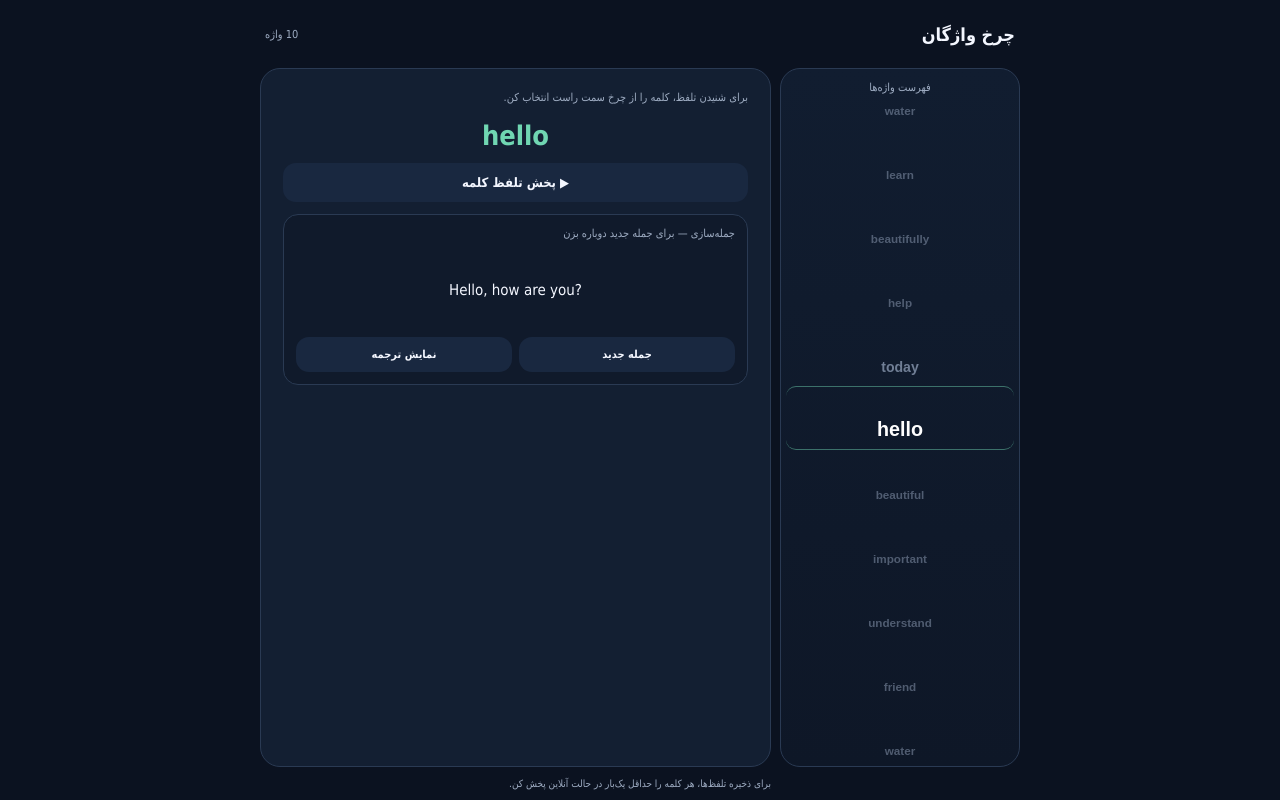
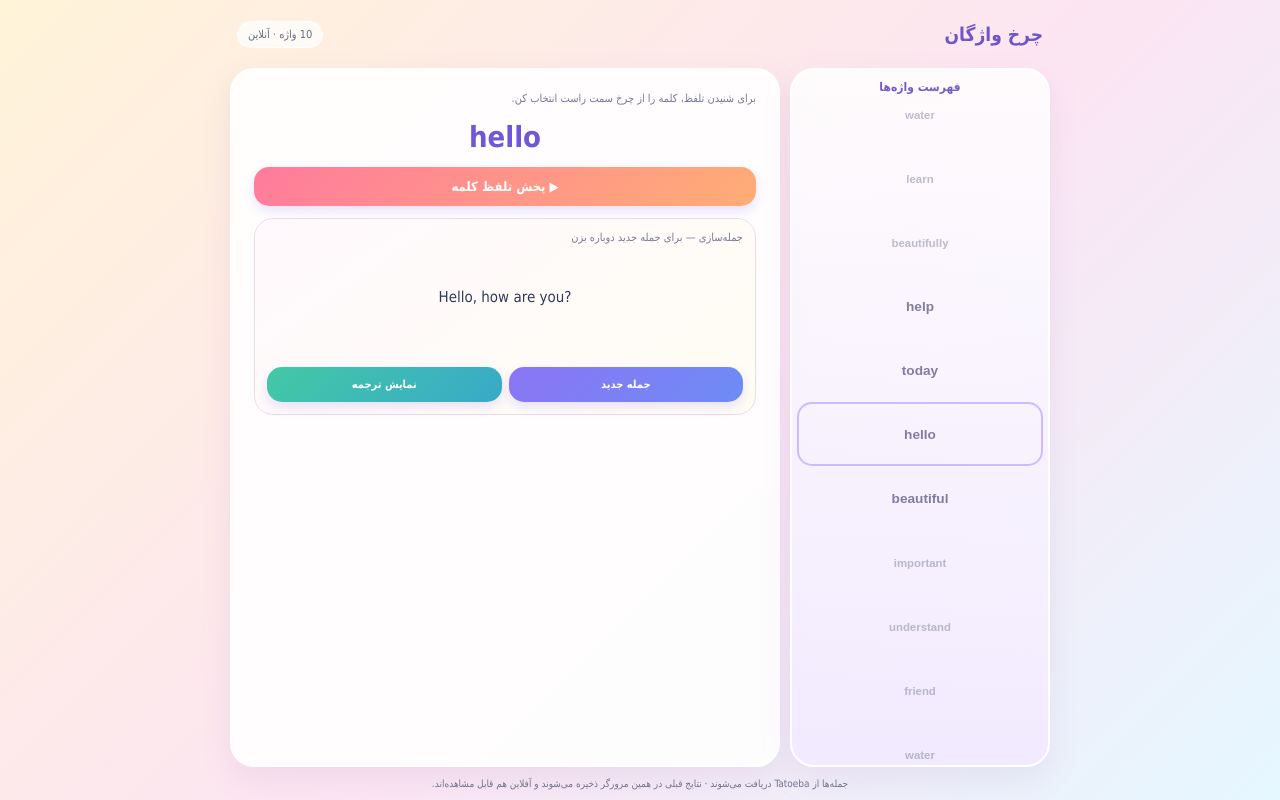
Before and after one commit to Bizad71/e2, a plain HTML site: page index.html in a window 1280 px wide. Drawn offline with Linux system fonts and the light colour scheme; no server answers.

Commit message:
Add files via upload

```diff
--- a/index.html
+++ b/index.html
@@ -7,36 +7,39 @@
 <link rel="manifest" href="manifest.json">
 <title>چرخ واژگان</title>
 <style>
-:root{--bg:#0b1220;--panel:#131f32;--panel2:#192840;--text:#f4f7ff;--muted:#9eacc2;--accent:#70d6b2;--line:#2a3a53}
+:root{--bg1:#fff3d8;--bg2:#fce5f3;--panel:#ffffffeb;--panel2:#f0eaff;--text:#28304a;--muted:#777b96;--accent:#ff668c;--line:#eadcf4}
 *{box-sizing:border-box}
-html,body{margin:0;width:100%;height:100%;background:var(--bg);color:var(--text);font-family:Tahoma,"Segoe UI",sans-serif;overflow:hidden}
+html,body{margin:0;width:100%;height:100%;background:linear-gradient(135deg,var(--bg1),var(--bg2) 55%,#e5f7ff);color:var(--text);font-family:Tahoma,"Segoe UI",sans-serif;overflow:hidden}
 body{padding:env(safe-area-inset-top) 10px env(safe-area-inset-bottom)}
-.app{height:100%;max-width:760px;margin:auto;display:flex;flex-direction:column;gap:10px;padding:10px 0}
-header{height:48px;display:flex;align-items:center;justify-content:space-between;padding:0 5px}
-header h1{font-size:18px;margin:0;font-weight:800}
-#status{font-size:11px;color:var(--muted)}
-.main{direction:ltr;display:grid;grid-template-columns:minmax(0,1fr) 42%;gap:9px;flex:1;min-height:0}
-.practice{direction:rtl;background:var(--panel);border:1px solid var(--line);border-radius:20px;padding:14px 12px;display:flex;flex-direction:column;min-width:0;overflow:auto}
-.practice .hint{font-size:11px;color:var(--muted);margin-bottom:12px}
-.word-head{font-size:clamp(19px,5vw,27px);font-weight:800;direction:ltr;text-align:center;word-break:break-word;margin:4px 0 12px;color:var(--accent)}
-.action{border:0;border-radius:13px;background:var(--panel2);color:var(--text);padding:12px 10px;font:inherit;font-size:13px;font-weight:700;width:100%;cursor:pointer;touch-action:manipulation}
+.app{height:100%;max-width:820px;margin:auto;display:flex;flex-direction:column;gap:10px;padding:10px 0}
+header{height:48px;display:flex;align-items:center;justify-content:space-between;padding:0 7px}
+header h1{font-size:19px;margin:0;font-weight:900;color:#6e55c8}
+#status{font-size:11px;color:#666b87;background:#ffffffb8;border:1px solid #fff;border-radius:20px;padding:6px 10px}
+.main{direction:ltr;display:grid;grid-template-columns:minmax(0,1fr) 42%;gap:10px;flex:1;min-height:0}
+.practice{direction:rtl;background:var(--panel);border:2px solid #fff;border-radius:24px;padding:14px 12px;display:flex;flex-direction:column;min-width:0;overflow:auto;box-shadow:0 12px 30px #9d79bb20}
+.practice .hint{font-size:11px;color:var(--muted);margin-bottom:10px}
+.word-head{font-size:clamp(20px,5vw,29px);font-weight:900;direction:ltr;text-align:center;word-break:break-word;margin:5px 0 13px;color:#7256d8;text-shadow:0 2px 0 #fff}
+.action{border:0;border-radius:15px;background:linear-gradient(135deg,#8c75f4,#6d8cf5);color:white;padding:12px 10px;font:inherit;font-size:13px;font-weight:800;width:100%;cursor:pointer;touch-action:manipulation;box-shadow:0 5px 12px #8c75f433}
 .action:active{transform:scale(.98)}
-.sentence-card{margin-top:12px;border:1px solid var(--line);border-radius:15px;padding:12px;background:#101a2b}
-.sentence{font-size:15px;line-height:1.8;direction:ltr;text-align:left;min-height:76px;display:flex;align-items:center;justify-content:center}
-.translation{font-size:13px;color:#c9d5e6;line-height:1.8;border-top:1px solid var(--line);margin-top:8px;padding-top:8px}
+#playWord{background:linear-gradient(135deg,#ff7b9d,#ffad75)}
+.sentence-card{margin-top:12px;border:1px solid #f2d9e8;border-radius:19px;padding:12px;background:linear-gradient(145deg,#fff9fd,#fffdf4)}
+.sentence{font-size:15px;line-height:1.9;direction:ltr;text-align:left;min-height:86px;display:flex;align-items:center;justify-content:center;color:#303b59;padding:4px}
+.sentence-source{font-size:10px;color:#8b82a8;text-align:left;margin-top:4px;min-height:14px;direction:ltr}.translation{font-size:13px;color:#525878;line-height:1.9;border-top:1px dashed #e6cce0;margin-top:8px;padding-top:9px;text-align:right}
 .hidden{display:none}
 .sentence-actions{display:grid;grid-template-columns:1fr 1fr;gap:7px;margin-top:9px}
 .sentence-actions .action{font-size:11px;padding:11px 5px}
-.wheel-wrap{direction:rtl;position:relative;border:1px solid var(--line);border-radius:20px;background:linear-gradient(180deg,#111d30,#0e1727);overflow:hidden;min-width:0}
-.wheel-title{text-align:center;color:var(--muted);font-size:11px;padding:12px 3px 3px}
-.wheel{height:calc(100% - 32px);overflow-y:auto;overscroll-behavior:contain;scroll-snap-type:y mandatory;scrollbar-width:none;padding:calc((100% - 150px)/2) 3px;direction:ltr}
+.sentence-actions #toggleTranslation{background:linear-gradient(135deg,#43c9a5,#38a9c9)}
+.wheel-wrap{direction:rtl;position:relative;border:2px solid #fff;border-radius:24px;background:linear-gradient(180deg,#ffffffd9,#f2eaffed);overflow:hidden;min-width:0;box-shadow:0 12px 30px #9d79bb20}
+.wheel-title{text-align:center;color:#755bc8;font-size:12px;font-weight:900;height:32px;padding:10px 3px 2px}
+.wheel{height:calc(100% - 32px);overflow-y:auto;overscroll-behavior:contain;scroll-snap-type:y mandatory;scrollbar-width:none;padding:0 3px;direction:ltr}
 .wheel::-webkit-scrollbar{display:none}
-.wheel-item{height:58px;width:100%;display:flex;align-items:center;justify-content:center;scroll-snap-align:center;border:0;background:transparent;color:#91a0b8;font-size:15px;font-weight:600;white-space:nowrap;overflow:hidden;text-overflow:ellipsis;opacity:.5;transform:scale(.78);transition:transform .13s,opacity .13s,color .13s;direction:ltr;cursor:pointer;padding:0 4px;touch-action:pan-y}
-.wheel-item.active{color:#fff;opacity:1;transform:scale(1.16);font-size:17px;font-weight:900}
-.wheel-item.near{opacity:.75;transform:scale(.94)}
-.focus-line{position:absolute;left:5px;right:5px;top:50%;height:58px;transform:translateY(-50%);border-top:1px solid #70d6b277;border-bottom:1px solid #70d6b277;pointer-events:none;border-radius:10px}
-footer{font-size:10px;color:var(--muted);text-align:center;padding:1px}
-@media(min-width:600px){.main{grid-template-columns:minmax(0,1fr) 240px}.practice{padding:22px}.wheel-item{height:64px}.focus-line{height:64px}}
+.wheel-item{height:58px;width:100%;display:flex;align-items:center;justify-content:center;scroll-snap-align:center;border:0;background:transparent;color:#777b99;font-size:15px;font-weight:650;white-space:nowrap;overflow:hidden;text-overflow:ellipsis;opacity:.48;transform:scale(.76);transition:transform .13s,opacity .13s,color .13s;direction:ltr;cursor:pointer;padding:0 4px;touch-action:pan-y}
+.wheel-item.active{color:#fff;opacity:1;transform:scale(1.08);font-size:17px;font-weight:900;background:linear-gradient(90deg,#ff8ca8,#9b83ff);border-radius:14px;box-shadow:0 5px 14px #a184e844}
+.wheel-item.near{opacity:.78;transform:scale(.91);color:#625c87}
+.focus-line{position:absolute;left:5px;right:5px;top:calc(32px + (100% - 32px)/2);height:58px;transform:translateY(-50%);border:2px solid #a88cff88;pointer-events:none;border-radius:15px}
+footer{font-size:10px;color:#72748e;text-align:center;padding:1px 4px}
+@media(max-width:360px){.main{grid-template-columns:minmax(0,1fr) 40%;gap:7px}.practice{padding:11px 9px}.wheel-item{font-size:13px}.word-head{font-size:19px}}
+@media(min-width:600px){.main{grid-template-columns:minmax(0,1fr) 260px}.practice{padding:22px}.wheel-item{height:64px}.focus-line{height:64px}}
 </style>
 </head>
 <body>
@@ -50,6 +53,7 @@ footer{font-size:10px;color:var(--muted);text-align:center;padding:1px}
 <div class="sentence-card">
 <div class="hint">جمله‌سازی — برای جمله جدید دوباره بزن</div>
 <div class="sentence" id="sentence">Tap the sentence button to make an example.</div>
+<div class="sentence-source" id="sentenceSource"></div>
 <div class="translation hidden" id="translation"></div>
 <div class="sentence-actions">
 <button class="action" id="newSentence">جمله جدید</button>
@@ -63,136 +67,149 @@ footer{font-size:10px;color:var(--muted);text-align:center;padding:1px}
 <div class="focus-line"></div>
 </aside>
 </div>
-<footer>برای ذخیره تلفظ‌ها، هر کلمه را حداقل یک‌بار در حالت آنلاین پخش کن.</footer>
+<footer>جمله‌ها از Tatoeba دریافت می‌شوند · نتایج قبلی در همین مرورگر ذخیره می‌شوند و آفلاین هم قابل مشاهده‌اند.</footer>
 </div>
 <audio id="audio" preload="none"></audio>
 <script>
 const wheel=document.getElementById('wheel'), wordTitle=document.getElementById('selectedWord');
 const sentenceBox=document.getElementById('sentence'), translationBox=document.getElementById('translation');
+const sentenceSource=document.getElementById('sentenceSource');
 const statusEl=document.getElementById('status'), audio=document.getElementById('audio');
-let words=[], selected=0, exampleIndex={}, scrollFrame=0, suppressScroll=false;
+const toggleTranslation=document.getElementById('toggleTranslation');
+let words=[], selected=0, scrollFrame=0, suppressScroll=false;
+let sentenceLists={}, sentenceIndexes={}, loadingSentence=false;
+const DB_NAME='word-wheel-memory', DB_VERSION=1, STORE='records';
+
+function openDB(){return new Promise((resolve,reject)=>{
+  if(!('indexedDB' in window)){reject(new Error('IndexedDB unavailable'));return;}
+  const req=indexedDB.open(DB_NAME,DB_VERSION);
+  req.onupgradeneeded=()=>{const db=req.result;if(!db.objectStoreNames.contains(STORE))db.createObjectStore(STORE);};
+  req.onsuccess=()=>resolve(req.result);req.onerror=()=>reject(req.error);
+});}
+async function dbGet(key){try{const db=await openDB();return await new Promise((resolve,reject)=>{
+  const tx=db.transaction(STORE,'readonly'),req=tx.objectStore(STORE).get(key);
+  req.onsuccess=()=>resolve(req.result);req.onerror=()=>reject(req.error);
+});}catch(e){return null;}}
+async function dbPut(key,value){try{const db=await openDB();return await new Promise((resolve,reject)=>{
+  const tx=db.transaction(STORE,'readwrite');tx.objectStore(STORE).put(value,key);
+  tx.oncomplete=()=>resolve(true);tx.onerror=()=>reject(tx.error);
+});}catch(e){return false;}}
+function setStatus(message){statusEl.textContent=message;}
 
 async function loadWords(){
   try{
-    const res=await fetch('./words.json',{cache:'no-store'});
-    if(!res.ok) throw new Error('words.json not found');
-    const data=await res.json();
-    words=Array.isArray(data)?data:(data.words||[]);
-    words=words.filter(x=>x && x.word);
-    if(!words.length) throw new Error('No words in JSON');
-    renderWheel();
-    selectWord(0,false);
-    statusEl.textContent=`${words.length} واژه`;
-  }catch(e){
-    statusEl.textContent='خطا در بارگذاری JSON';
-    sentenceBox.textContent='فایل words.json را کنار index.html قرار بده.';
-    console.error(e);
-  }
+    let data;
+    try{const res=await fetch('./words.json',{cache:'no-store'});if(!res.ok)throw new Error('words.json not found');
+      data=await res.json();await dbPut('words',data);
+    }catch(networkError){data=await dbGet('words');if(!data)throw networkError;}
+    words=Array.isArray(data)?data:(data.words||[]);words=words.filter(x=>x&&x.word);
+    if(!words.length)throw new Error('No words in JSON');
+    renderWheel();selectWord(0,false);
+    setStatus(navigator.onLine?`${words.length} واژه · آنلاین`:`${words.length} واژه · آفلاین`);
+  }catch(e){setStatus('خطا در بارگذاری واژه‌ها');sentenceBox.textContent='فایل words.json یا نسخه ذخیره‌شده آن پیدا نشد.';console.error(e);}
 }
 function renderWheel(){
-  wheel.innerHTML='';
-  const copies=5;
-  for(let copy=0;copy<copies;copy++){
-    words.forEach((item,i)=>{
-      const b=document.createElement('button');
-      b.className='wheel-item'; b.type='button'; b.textContent=item.word;
-      b.dataset.index=i; b.addEventListener('click',()=>selectWord(i,true));
-      wheel.appendChild(b);
-    });
-  }
+  wheel.innerHTML='';const copies=5;
+  for(let copy=0;copy<copies;copy++)words.forEach((item,i)=>{
+    const b=document.createElement('button');b.className='wheel-item';b.type='button';b.textContent=item.word;b.dataset.index=i;
+    b.addEventListener('click',()=>selectWord(i,true));wheel.appendChild(b);
+  });
   const target=words.length*2;
-  requestAnimationFrame(()=>{
-    const el=wheel.children[target];
-    if(el) wheel.scrollTop=el.offsetTop-wheel.offsetTop-wheel.clientHeight/2+el.clientHeight/2;
-    updateWheelScale();
-  });
+  requestAnimationFrame(()=>{const el=wheel.children[target];
+    if(el)wheel.scrollTop=el.offsetTop-wheel.offsetTop-wheel.clientHeight/2+el.clientHeight/2;updateWheelScale();});
 }
 function nearestItem(){
-  const center=wheel.scrollTop+wheel.clientHeight/2;
-  let best=null,dist=Infinity;
-  [...wheel.children].forEach(el=>{
-    const d=Math.abs((el.offsetTop+el.offsetHeight/2)-center);
-    if(d<dist){dist=d;best=el;}
-  });
-  return best;
+  const center=wheel.scrollTop+wheel.clientHeight/2;let best=null,dist=Infinity;
+  [...wheel.children].forEach(el=>{const d=Math.abs((el.offsetTop+el.offsetHeight/2)-center);if(d<dist){dist=d;best=el;}});return best;
 }
 function updateWheelScale(){
   const center=wheel.scrollTop+wheel.clientHeight/2;
-  [...wheel.children].forEach(el=>{
-    const d=Math.abs((el.offsetTop+el.offsetHeight/2)-center);
-    el.classList.toggle('active',d<30);
-    el.classList.toggle('near',d>=30&&d<90);
-  });
+  [...wheel.children].forEach(el=>{const d=Math.abs((el.offsetTop+el.offsetHeight/2)-center);
+    el.classList.toggle('active',d<30);el.classList.toggle('near',d>=30&&d<100);});
 }
 function selectWord(index,play=true){
-  selected=(index+words.length)%words.length;
-  wordTitle.textContent=words[selected].word;
-  translationBox.classList.add('hidden'); translationBox.textContent='';
-  document.getElementById('toggleTranslation').textContent='نمایش ترجمه';
+  selected=(index+words.length)%words.length;wordTitle.textContent=words[selected].word;
+  translationBox.classList.add('hidden');translationBox.textContent='';toggleTranslation.textContent='نمایش ترجمه';
   showNewSentence();
   const candidates=[...wheel.children].filter(el=>Number(el.dataset.index)===selected);
   const center=wheel.scrollTop+wheel.clientHeight/2;
-  let target=candidates.sort((a,b)=>Math.abs(a.offsetTop+a.offsetHeight/2-center)-Math.abs(b.offsetTop+b.offsetHeight/2-center))[0];
-  if(target){
-    suppressScroll=true;
-    wheel.scrollTo({top:target.offsetTop-wheel.offsetTop-wheel.clientHeight/2+target.clientHeight/2,behavior:'smooth'});
-    setTimeout(()=>{suppressScroll=false;updateWheelScale()},250);
-  }
-  if(play) playPronunciation();
+  const target=candidates.sort((a,b)=>Math.abs(a.offsetTop+a.offsetHeight/2-center)-Math.abs(b.offsetTop+b.offsetHeight/2-center))[0];
+  if(target){suppressScroll=true;wheel.scrollTo({top:target.offsetTop-wheel.offsetTop-wheel.clientHeight/2+target.clientHeight/2,behavior:'smooth'});
+    setTimeout(()=>{suppressScroll=false;updateWheelScale();},300);}
+  if(play)playPronunciation();
 }
-function current(){return words[selected]||{}}
-function showNewSentence(){
-  const examples=Array.isArray(current().examples)?current().examples:[];
-  if(examples.length){
-    const idx=(exampleIndex[selected]||0)%examples.length;
-    const ex=examples[idx];
-    sentenceBox.textContent=ex.sentence||'';
-    translationBox.textContent=ex.translation||'ترجمه‌ای برای این جمله ثبت نشده است.';
-    exampleIndex[selected]=idx+1;
-  }else{
-    sentenceBox.textContent=`I use the word "${current().word}" in a sentence.`;
-    translationBox.textContent='برای این واژه هنوز جمله و ترجمه‌ای در فایل JSON ثبت نشده است.';
-  }
-  translationBox.classList.add('hidden');
-  document.getElementById('toggleTranslation').textContent='نمایش ترجمه';
+function current(){return words[selected]||{};}
+function normalizeApiResults(payload){
+  const rows=Array.isArray(payload?.data)?payload.data:[];
+  return rows.map(row=>{
+    const translations=Array.isArray(row.translations)?row.translations:[];
+    const fa=translations.find(t=>(t.lang==='pes'||t.lang==='fas'||t.lang_name==='Persian')&&t.text);
+    return {sentence:String(row.text||'').trim(),translation:String(fa?.text||'').trim(),source:'Tatoeba',id:row.id,owner:row.owner||'نامشخص',license:row.license||''};
+  }).filter(x=>x.sentence);
+}
+async function fetchTatoeba(word){
+  const params=new URLSearchParams({lang:'eng',q:word,'trans:lang':'pes',showtrans:'matching',
+    is_unapproved:'no',is_orphan:'no',sort:'relevance',limit:'20'});
+  const response=await fetch('https://api.tatoeba.org/v1/sentences?'+params.toString(),{headers:{'Accept':'application/json'}});
+  if(!response.ok)throw new Error('Tatoeba API '+response.status);
+  return normalizeApiResults(await response.json());
+}
+async function getSentences(word){
+  const key='sentences:'+word.toLowerCase();let cached=sentenceLists[word.toLowerCase()];
+  if(!cached){cached=await dbGet(key);if(Array.isArray(cached))sentenceLists[word.toLowerCase()]=cached;}
+  if(Array.isArray(cached)&&cached.length)return cached;
+  if(!navigator.onLine)return [];
+  try{const fresh=await fetchTatoeba(word);if(fresh.length){
+    sentenceLists[word.toLowerCase()]=fresh;await dbPut(key,fresh);return fresh;
+  }}catch(error){console.warn(error);}
+  return [];
+}
+function showSentence(entry){
+  sentenceBox.textContent=entry.sentence||'';
+  translationBox.textContent=entry.translation||'ترجمه فارسی این جمله در منبع موجود نبود.';
+  translationBox.classList.add('hidden');toggleTranslation.textContent='نمایش ترجمه';
+  if(entry.source==='Tatoeba'){sentenceSource.textContent=`منبع: Tatoeba · نویسنده: ${entry.owner||'نامشخص'} · مجوز: ${entry.license||'CC BY 2.0 FR'}`;setStatus(navigator.onLine?'جمله از Tatoeba · ذخیره شد':'جمله ذخیره‌شده · آفلاین');}
+  else sentenceSource.textContent='';
+}
+async function showNewSentence(){
+  if(loadingSentence)return;loadingSentence=true;const word=current().word||'',key=word.toLowerCase();
+  sentenceBox.textContent=navigator.onLine?'در حال پیدا کردن جمله…':'در حال جست‌وجوی حافظه آفلاین…';
+  translationBox.classList.add('hidden');toggleTranslation.textContent='نمایش ترجمه';
+  try{
+    const list=await getSentences(word);
+    if(list.length){let idx=sentenceIndexes[key]||0;if(idx>=list.length)idx=0;showSentence(list[idx]);sentenceIndexes[key]=idx+1;}
+    else{
+      const examples=Array.isArray(current().examples)?current().examples:[];
+      if(examples.length){let idx=(sentenceIndexes[key]||0)%examples.length;
+        showSentence({sentence:examples[idx].sentence,translation:examples[idx].translation,source:'JSON'});
+        sentenceIndexes[key]=idx+1;if(!navigator.onLine)setStatus('جمله نمونه ذخیره‌شده · آفلاین');
+      }else{sentenceBox.textContent=navigator.onLine?'برای این کلمه هنوز جمله‌ای در API پیدا نشد.':'برای این کلمه هنوز جمله‌ای در حافظه آفلاین ذخیره نشده است.';
+        translationBox.textContent='وقتی اینترنت وصل باشد دوباره امتحان کن.';}
+    }
+  }finally{loadingSentence=false;}
 }
 function playPronunciation(){
-  const item=current();
-  if(item.audio){
-    audio.pause(); audio.src=item.audio; audio.currentTime=0;
-    audio.play().catch(()=>speakFallback(item.word));
-  }else speakFallback(item.word);
+  const item=current();if(item.audio){audio.pause();audio.src=item.audio;audio.currentTime=0;audio.play().catch(()=>speakFallback(item.word));}
+  else speakFallback(item.word);
 }
 function speakFallback(word){
-  if(!('speechSynthesis' in window)){statusEl.textContent='فایل صوتی این واژه موجود نیست';return;}
-  const u=new SpeechSynthesisUtterance(word);u.lang='en-US';u.rate=.85;
-  speechSynthesis.cancel();speechSynthesis.speak(u);
-  statusEl.textContent='تلفظ با صدای دستگاه (برای آفلاین تضمین‌شده نیست)';
+  if(!('speechSynthesis'in window)){setStatus('فایل صوتی این واژه موجود نیست');return;}
+  const u=new SpeechSynthesisUtterance(word);u.lang='en-US';u.rate=.85;speechSynthesis.cancel();speechSynthesis.speak(u);
+  setStatus('تلفظ با صدای دستگاه · آفلاین تضمین‌شده نیست');
 }
 wheel.addEventListener('scroll',()=>{
-  if(scrollFrame) cancelAnimationFrame(scrollFrame);
-  scrollFrame=requestAnimationFrame(()=>{
-    updateWheelScale();
-    const el=nearestItem();
-    if(el && !suppressScroll){
-      const i=Number(el.dataset.index);
-      if(i!==selected){
-        selected=i;wordTitle.textContent=current().word;
-        showNewSentence();
-        translationBox.classList.add('hidden');
-      }
-    }
-  });
+  if(scrollFrame)cancelAnimationFrame(scrollFrame);
+  scrollFrame=requestAnimationFrame(()=>{updateWheelScale();const el=nearestItem();
+    if(el&&!suppressScroll){const i=Number(el.dataset.index);if(i!==selected){
+      selected=i;wordTitle.textContent=current().word;translationBox.classList.add('hidden');showNewSentence();}}});
 },{passive:true});
 document.getElementById('playWord').addEventListener('click',playPronunciation);
 document.getElementById('newSentence').addEventListener('click',showNewSentence);
-document.getElementById('toggleTranslation').addEventListener('click',()=>{
-  translationBox.classList.toggle('hidden');
-  document.getElementById('toggleTranslation').textContent=translationBox.classList.contains('hidden')?'نمایش ترجمه':'بستن ترجمه';
-});
-if('serviceWorker' in navigator && location.protocol!=='file:'){
-  window.addEventListener('load',()=>navigator.serviceWorker.register('./sw.js').then(()=>statusEl.textContent='آماده · قابلیت آفلاین فعال').catch(()=>statusEl.textContent='آماده'));
-}
+toggleTranslation.addEventListener('click',()=>{translationBox.classList.toggle('hidden');
+  toggleTranslation.textContent=translationBox.classList.contains('hidden')?'نمایش ترجمه':'بستن ترجمه';});
+window.addEventListener('online',()=>setStatus(`${words.length} واژه · آنلاین`));
+window.addEventListener('offline',()=>setStatus('حالت آفلاین · داده‌های ذخیره‌شده'));
+if('serviceWorker'in navigator&&location.protocol!=='file:')window.addEventListener('load',()=>navigator.serviceWorker.register('./sw.js').catch(()=>{}));
 loadWords();
 </script>
 </body>
--- a/sw.js
+++ b/sw.js
@@ -1,4 +1,4 @@
-const CACHE_NAME='word-wheel-v1';
+const CACHE_NAME='word-wheel-v2';
 const CORE=['./','./index.html','./words.json','./manifest.json'];
 self.addEventListener('install',event=>event.waitUntil(caches.open(CACHE_NAME).then(c=>c.addAll(CORE))));
 self.addEventListener('activate',event=>event.waitUntil(caches.keys().then(keys=>Promise.all(keys.filter(k=>k!==CACHE_NAME).map(k=>caches.delete(k))))));
```
Also changed, not shown: راهنمای-استفاده.txt.
